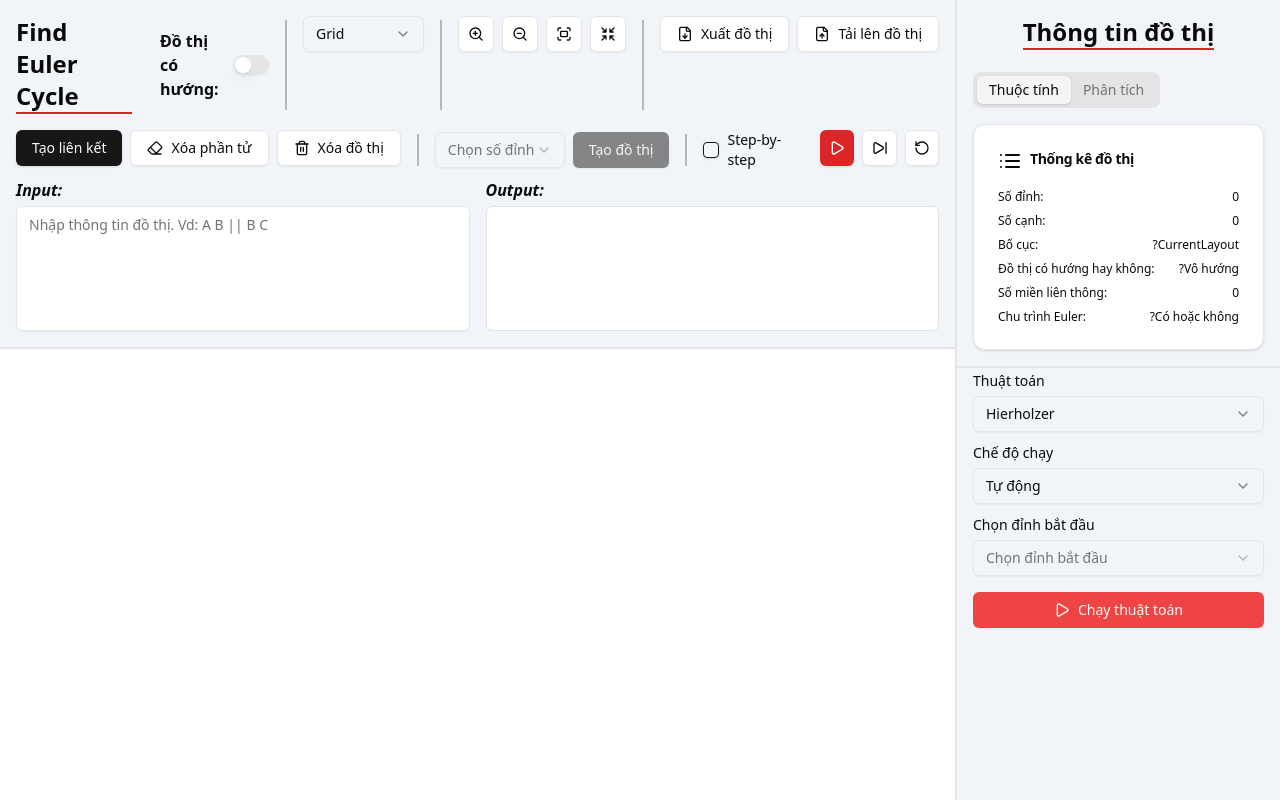
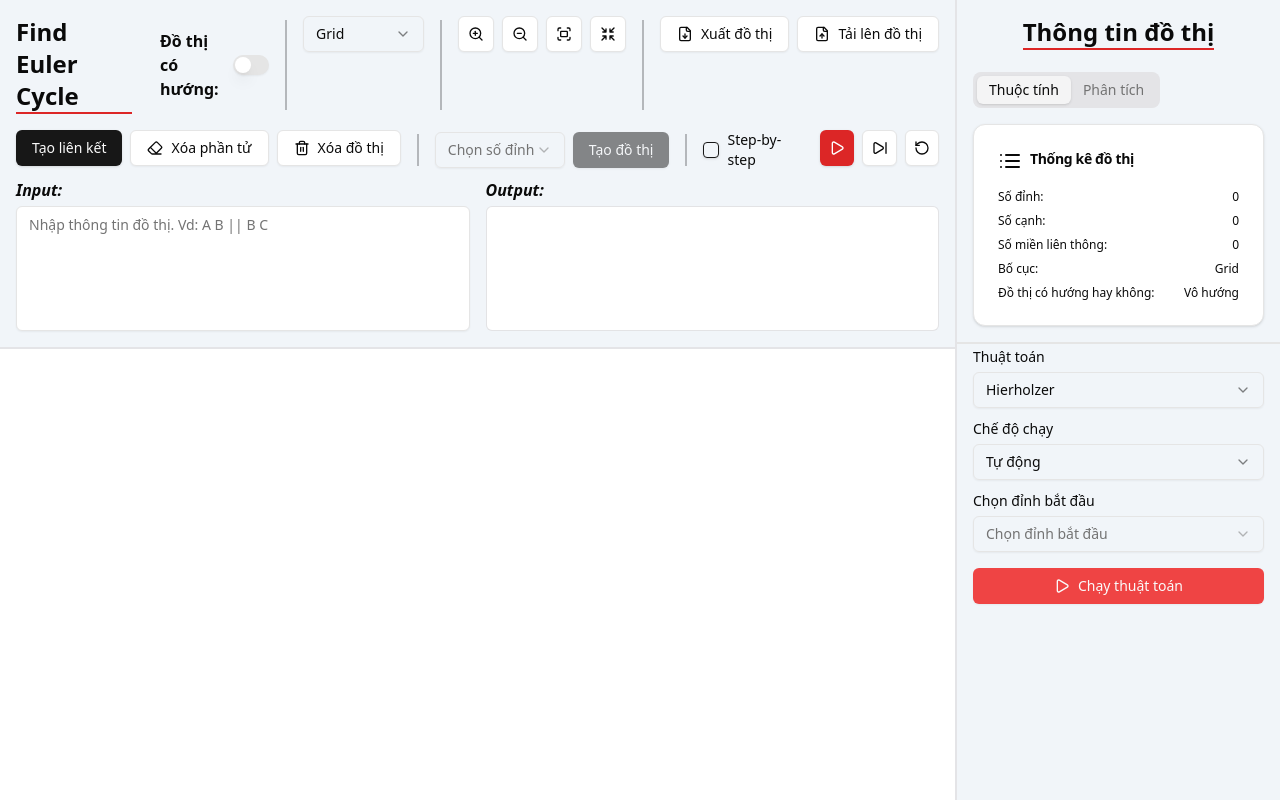
Before and after one commit to quan2622/Euler_App, a React (Vite) app: page /main in a window 1280 px wide. Built offline with nearby package versions, Linux system fonts and the light colour scheme; the HTML template or start-up script is replaced by a standard one.

Commit message:
- update sider bar info

```diff
--- a/src/layout/components/AppSiderBar.tsx
+++ b/src/layout/components/AppSiderBar.tsx
@@ -26,6 +26,7 @@ const AppSiderbar = ({ isDirectedGraph, handleChangeStart, handlePlayAlgorithm }
           </TabsList>
           <TabsContent value="attribute">
             <AttributesGraph
+              isDirectedGraph={isDirectedGraph}
               handleChangeStart={handleChangeStart}
               handlePlayAlgorithm={handlePlayAlgorithm}
             />
--- a/src/layout/components/GraphToolbar.tsx
+++ b/src/layout/components/GraphToolbar.tsx
@@ -46,7 +46,7 @@ const GraphToolbar = ({
   handleChangeStart,
 }: GraphToolbarProps) => {
 
-  const { runMode, selectedElements, handleResetSelectedElement, updateRunMode } = useGraphStore();
+  const { runMode, selectedElements, handleResetSelectedElement, updateRunMode, updateLayoutGraph } = useGraphStore();
   const { result, updateResult, updateNodeDegree, handleResetStatus, handleLoadStatusFormFile, nodeDegrees } = useGraphStatusStore();
   const [currentLayout, setCurrentLayout] = useState("grid");
   const fileInputRef = useRef<HTMLInputElement>(null);
@@ -62,6 +62,8 @@ const GraphToolbar = ({
     const cy = cyInstance.current
 
     if (!cy) return;
+    updateLayoutGraph(layout)
+
     const layoutOptions: any = {
       grid: { name: "grid", rows: 6, cols: 6 },
       circle: { name: "circle", radius: 200 },
--- a/src/layout/components/SiderbarContent/AnalysisGraph.tsx
+++ b/src/layout/components/SiderbarContent/AnalysisGraph.tsx
@@ -1,4 +1,4 @@
-import { Grid3x3, Network } from "lucide-react"
+import { Grid3x3, Network, Replace } from "lucide-react"
 import { Card, CardContent, CardHeader, CardTitle } from "../../../components/ui/card"
 import { ScrollArea } from "../../../components/ui/scroll-area"
 import { useGraphStatusStore } from "../../../store/useGraphStatusStore"
@@ -10,11 +10,13 @@ interface AnalysisGraphType {
 
 
 const AnalysisGraph = ({ isDirectedGraph }: AnalysisGraphType) => {
-  const { adjacencyMatrix, nodeLabels, interconnects } = useGraphStatusStore();
+  const { adjacencyMatrix, nodeLabels, interconnects, nodeDegrees } = useGraphStatusStore();
+  console.log("Check node degree: ", nodeDegrees);
   return (
     <>
       <ScrollArea className="h-[82vh] p-4 pt-2 pb-2">
         <div className="space-y-4">
+          {/* Ma trận kề */}
           <Card>
             <CardHeader className="pb-2">
               <CardTitle className="text-sm flex space-x-2">
@@ -56,11 +58,52 @@ const AnalysisGraph = ({ isDirectedGraph }: AnalysisGraphType) => {
               }
             </CardContent>
           </Card>
-
-          {isDirectedGraph &&
-            <div>có hướng</div>
-          }
-
+          {/* Danh sách thông tin đỉnh */}
+          <Card>
+            <CardHeader className="pb-2">
+              <CardTitle className="text-sm flex space-x-2">
+                <Replace />
+                <span>Thông tin các đỉnh</span>
+              </CardTitle>
+            </CardHeader>
+            <CardContent className="space-y-2 text-xs pt-2">
+              {Object.keys(nodeDegrees).length === 0 ? (
+                <div className="text-gray-500">Không có đỉnh nào!</div>
+              ) : (
+                Object.entries(nodeDegrees).map(([node, degrees]) => (
+                  <div key={node} className="border-b border-gray-200 pb-2 last:border-b-0">
+                    <div className="flex justify-between">
+                      <span>Đỉnh {node}:</span>
+                      {isDirectedGraph ? (
+                        <>
+                          <span className="space-x-1">
+                            <span>Bậc vào: {degrees.in} -</span>
+                            <span>Bậc ra: {degrees.out}</span>
+                          </span>
+                          <span className="text-blue-600">
+                            Tổng bậc: {degrees.total}
+                          </span>
+                        </>
+                      ) : (
+                        <span className="text-blue-600">
+                          Bậc: {degrees.total}
+                        </span>
+                      )}
+                    </div>
+                  </div>
+                ))
+              )}
+              <div className="pt-2">
+                <div className="flex justify-between">
+                  <span className="font-semibold">Tổng số đỉnh:</span>
+                  <span className="text-blue-600 font-semibold">
+                    {Object.keys(nodeDegrees).length}
+                  </span>
+                </div>
+              </div>
+            </CardContent>
+          </Card>
+          {/* Miền liên thống */}
           <Card>
             <CardHeader className="pb-2">
               <CardTitle className="text-sm flex space-x-2">
--- a/src/layout/components/SiderbarContent/AttributesGraph.tsx
+++ b/src/layout/components/SiderbarContent/AttributesGraph.tsx
@@ -10,13 +10,18 @@ import { useGraphStore } from "../../../store/useGraphStore";
 import { useEffect } from "react";
 
 interface AttributesGraphType {
+  isDirectedGraph: boolean,
   handleChangeStart: (value: string) => void,
   handlePlayAlgorithm: (stepByStep: boolean) => void,
 }
 
-const AttributesGraph = ({ handleChangeStart, handlePlayAlgorithm }: AttributesGraphType) => {
+const AttributesGraph = ({
+  isDirectedGraph,
+  handleChangeStart,
+  handlePlayAlgorithm
+}: AttributesGraphType) => {
   const { nodeCounter, edgeCounter, nodeLabels, interconnects } = useGraphStatusStore();
-  const { selectAlgorithm, runMode, startNode, suggestMess, updateOddNode, updateSuggestMess, updateRunMode, updateSelectedAlgorithm } = useGraphStore();
+  const { selectAlgorithm, runMode, startNode, suggestMess, layoutGraph, updateOddNode, updateSuggestMess, updateRunMode, updateSelectedAlgorithm } = useGraphStore();
 
 
   useEffect(() => {
@@ -46,20 +51,16 @@ const AttributesGraph = ({ handleChangeStart, handlePlayAlgorithm }: AttributesG
               <span>{(edgeCounter - 1)! || 0}</span>
             </div>
             <div className="flex justify-between">
-              <span>Bố cục:</span>
-              <span className="capitalize">?currentLayout</span>
-            </div>
-            <div className="flex justify-between">
-              <span>Đồ thị có hướng hay không:</span>
-              <span>?Vô hướng</span>
-            </div>
-            <div className="flex justify-between">
               <span>Số miền liên thông:</span>
               <span>{interconnects.length}</span>
             </div>
             <div className="flex justify-between">
-              <span>Chu trình Euler:</span>
-              <span>?Có hoặc không</span>
+              <span>Bố cục:</span>
+              <span className="capitalize">{layoutGraph}</span>
+            </div>
+            <div className="flex justify-between">
+              <span>Đồ thị có hướng hay không:</span>
+              <span>{isDirectedGraph ? "Có hướng" : "Vô hướng"}</span>
             </div>
           </CardContent>
         </Card>
--- a/src/store/useGraphStore.ts
+++ b/src/store/useGraphStore.ts
@@ -8,9 +8,11 @@ type State = {
   suggestMess: string,
   runMode: string,
   selectAlgorithm: string,
+  layoutGraph: string,
 }
 
 type Action = {
+  updateLayoutGraph: (newLayout: string) => void
   handleResetSelectedElement: () => void,
   handleAddSelectedElements: (elementId: string) => void
   handleRemoveSelectedElements: (elementId: string) => void
@@ -28,7 +30,11 @@ export const useGraphStore = create<State & Action>((set) => ({
   suggestMess: "",
   runMode: RUN_MODE.AUTO,
   selectAlgorithm: ALGORITHM_SELECT.HIERHOLZER,
+  layoutGraph: "grid",
 
+  updateLayoutGraph: (newLayout) => {
+    set({ layoutGraph: newLayout });
+  },
   updateSelectedAlgorithm: (newAlgorithm) => {
     set({ selectAlgorithm: newAlgorithm });
   },
```
